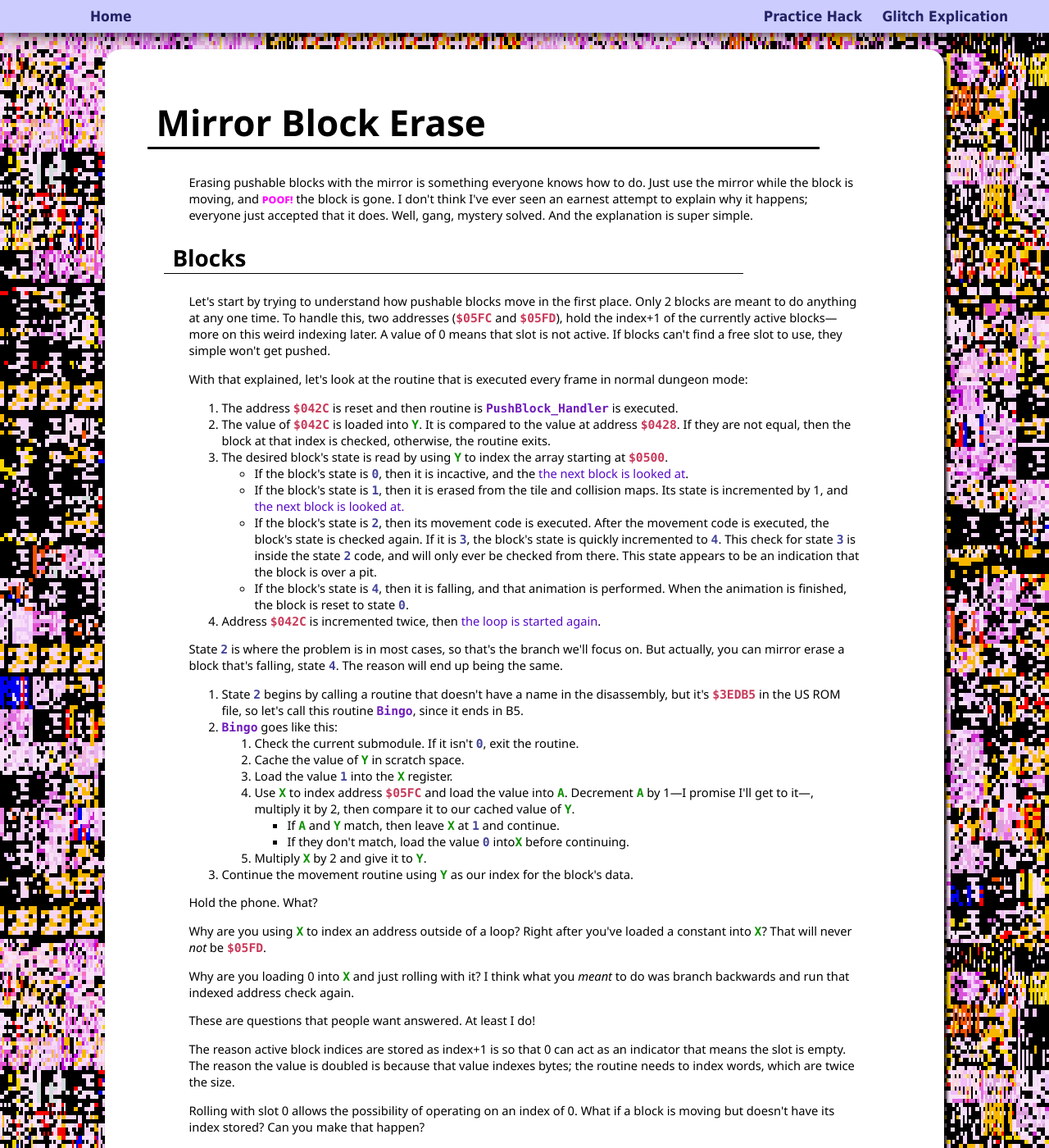
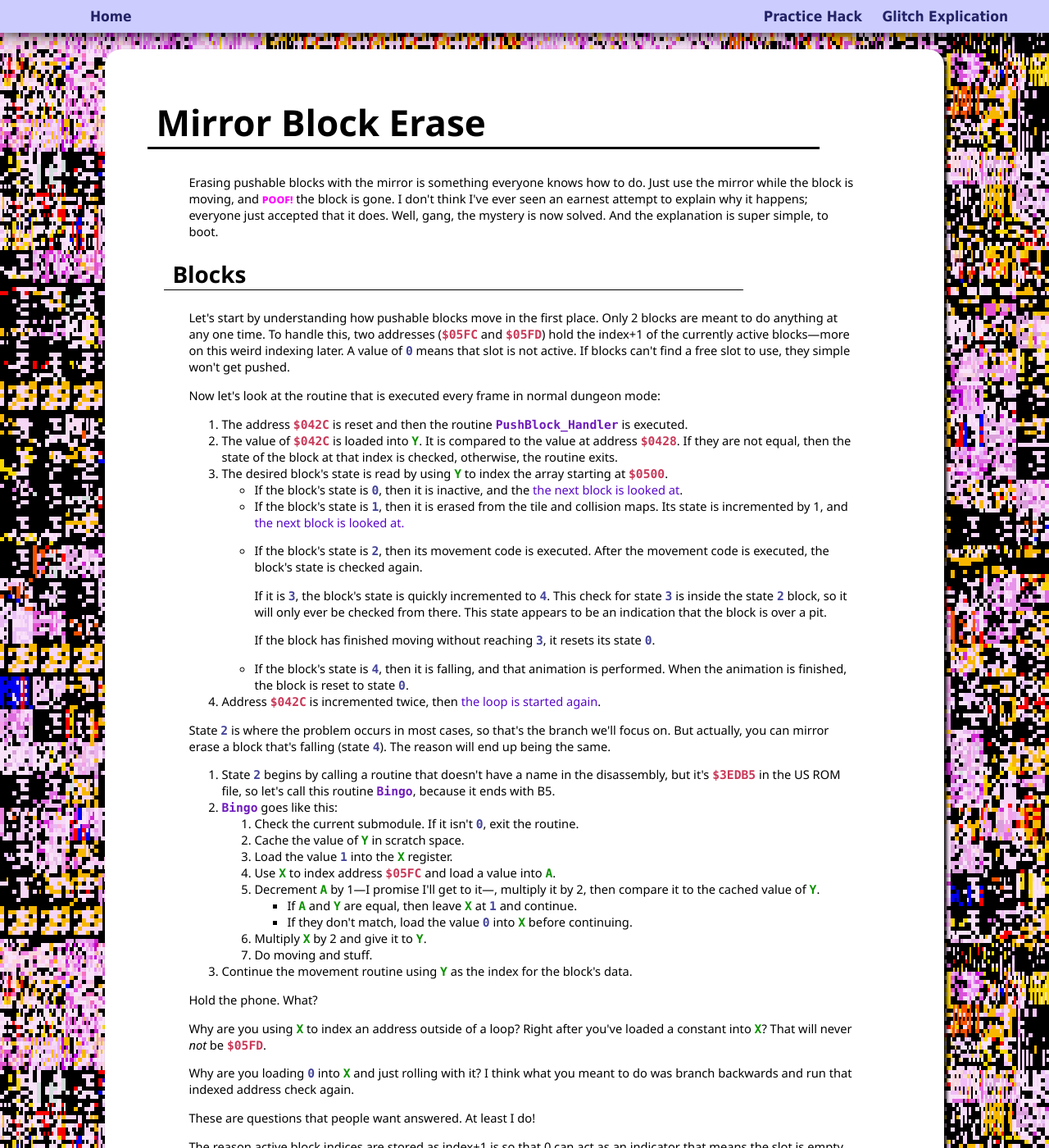
Before and after one commit to spannerisms/spannerisms.github.io, a Jekyll site: the page built from mirrorblock.html, in a window 1280 px wide and 1400 px high. Shown: the whole window at 82% size. Built offline with Jekyll 4.4.1, drawn with Linux system fonts in a browser that asks for light colours.

Commit message:
im committing to bomb dupe

```diff
--- a/_layouts/default.html
+++ b/_layouts/default.html
@@ -1,5 +1,5 @@
 <!doctype html>
-<html lang="en-US">
+<html lang="en-US" class="{{ page.background }}">
 	<head>
 		<title>{{ page.title }}</title>
 		<meta charset="utf-8">
@@ -13,7 +13,7 @@
 			<div class="Home"><a href="https://spannerisms.github.io">Home</a></div>
 			<div class="Links">
 				<ul>
-					<li><a href="lttphack" target="_">Practice Hack</a></li>
+					<li><a href="lttphack" target="_blank">Practice Hack</a></li>
 					<!--<li><span>Hacks</span>
 						<ul>
 							<li><a href="rupeegreen">Rupee Green</a></li>
--- a/assets/base.css
+++ b/assets/base.css
@@ -304,10 +304,6 @@
 	list-style: square;
 }
 
-ul.postlist li {
-	width: 50%;
-}
-
 ul.postlist li .date {
 	font-size: 80%;
 	vertical-align: bottom;
--- a/mirrorblock.html
+++ b/mirrorblock.html
@@ -5,47 +5,53 @@
 ---
 <div class="contentstuff glitchexp">
 	<h1>Mirror Block Erase</h1>
-	<p>Erasing pushable blocks with the mirror is something everyone knows how to do. Just use the mirror while the block is moving, and <span class="poof">POOF!</span> the block is gone. I don't think I've ever seen an earnest attempt to explain why it happens; everyone just accepted that it does. Well, gang, mystery solved. And the explanation is super simple.</p>
+	<p>Erasing pushable blocks with the mirror is something everyone knows how to do. Just use the mirror while the block is moving, and <span class="poof">POOF!</span> the block is gone. I don't think I've ever seen an earnest attempt to explain why it happens; everyone just accepted that it does. Well, gang, the mystery is now solved. And the explanation is super simple, to boot.</p>
 
 	<h2>Blocks</h2>
-	<p>Let's start by trying to understand how pushable blocks move in the first place. Only 2 blocks are meant to do anything at any one time. To handle this, two addresses (<code class="address">$05FC</code> and <code class="address">$05FD</code>), hold the index+1 of the currently active blocks&mdash;more on this weird indexing later. A value of 0 means that slot is not active. If blocks can't find a free slot to use, they simple won't get pushed.</p>
+	<p>Let's start by understanding how pushable blocks move in the first place. Only 2 blocks are meant to do anything at any one time. To handle this, two addresses (<code class="address">$05FC</code> and <code class="address">$05FD</code>) hold the index+1 of the currently active blocks&mdash;more on this weird indexing later. A value of <code class="value">0</code> means that slot is not active. If blocks can't find a free slot to use, they simple won't get pushed.</p>
 
-	<p>With that explained, let's look at the routine that is executed every frame in normal dungeon mode:</p>
+	<p>Now let's look at the routine that is executed every frame in normal dungeon mode:</p>
 	<ol>
-		<li>The address <code class="address">$042C</code> is reset and then routine is <code class="routine">PushBlock_Handler</code> is executed.</li>
-		<li class="branchpoint" id="loopstart">The value of <code class="address">$042C</code> is loaded into <code class="register">Y</code>. It is compared to the value at address <code class="address">$0428</code>. If they are not equal, then the block at that index is checked, otherwise, the routine exits.</li>
+		<li>The address <code class="address">$042C</code> is reset and then the routine <code class="routine">PushBlock_Handler</code> is executed.</li>
+		<li class="branchpoint" id="loopstart">The value of <code class="address">$042C</code> is loaded into <code class="register">Y</code>. It is compared to the value at address <code class="address">$0428</code>. If they are not equal, then the state of the block at that index is checked, otherwise, the routine exits.</li>
 		<li>The desired block's state is read by using <code class="register">Y</code> to index the array starting at <code class="address">$0500</code>.
 			<ul>
-				<li>If the block's state is <code class="value">0</code>, then it is incactive, and the <a class="branch" href="#nextblock">the next block is looked at</a>.</li>
+				<li>If the block's state is <code class="value">0</code>, then it is inactive, and the <a class="branch" href="#nextblock">the next block is looked at</a>.</li>
 				<li>If the block's state is <code class="value">1</code>, then it is erased from the tile and collision maps. Its state is incremented by 1, and <a class="branch" href="#nextblock">the next block is looked at.</a></li>
-				<li>If the block's state is <code class="value">2</code>, then its movement code is executed. After the movement code is executed, the block's state is checked again. If it is <code class="value">3</code>, the block's state is quickly incremented to <code class="value">4</code>. This check for state <code class="value">3</code> is inside the state <code class="value">2</code> code, and will only ever be checked from there. This state appears to be an indication that the block is over a pit.</li>
+				<li>
+						<p>If the block's state is <code class="value">2</code>, then its movement code is executed. After the movement code is executed, the block's state is checked again.</p>
+						<p>If it is <code class="value">3</code>, the block's state is quickly incremented to <code class="value">4</code>. This check for state <code class="value">3</code> is inside the state <code class="value">2</code> block, so it will only ever be checked from there. This state appears to be an indication that the block is over a pit.</p>
+						<p>If the block has finished moving without reaching <code class="value">3</code>, it resets its state <code class="value">0</code>.</p>
+					</li>
 				<li>If the block's state is <code class="value">4</code>, then it is falling, and that animation is performed. When the animation is finished, the block is reset to state <code class="value">0</code>.</li>
 			</ul>
 		</li>
-		<li class="branchpoint" id="nextblock">Address <code class="address">$042C</code> is incremented twice, then <a class="branch" href="#loopstart">the loop is started again</a>.
+		<li class="branchpoint" id="nextblock">Address <code class="address">$042C</code> is incremented twice, then <a class="branch" href="#loopstart">the loop is started again</a>.</li>
 	</ol>
-	<p>State <code class="value">2</code> is where the problem is in most cases, so that's the branch we'll focus on. But actually, you can mirror erase a block that's falling, state <code class="value">4</code>. The reason will end up being the same.</p>
+	<p>State <code class="value">2</code> is where the problem occurs in most cases, so that's the branch we'll focus on. But actually, you can mirror erase a block that's falling (state <code class="value">4</code>). The reason will end up being the same.</p>
 	<ol>
-		<li>State <code class="value">2</code> begins by calling a routine that doesn't have a name in the disassembly, but it's <code class="address">$3EDB5</code> in the US ROM file, so let's call this routine <code class="routine">Bingo</code>, since it ends in B5.</li>
+		<li>State <code class="value">2</code> begins by calling a routine that doesn't have a name in the disassembly, but it's <code class="address">$3EDB5</code> in the US ROM file, so let's call this routine <code class="routine">Bingo</code>, because it ends with B5.</li>
 		<li><code class="routine">Bingo</code> goes like this:
 			<ol>
 				<li>Check the current submodule. If it isn't <code class="value">0</code>, exit the routine.</li>
 				<li>Cache the value of <code class="register">Y</code> in scratch space.</li>
 				<li>Load the value <code class="value">1</code> into the <code class="register">X</code> register.</li>
-				<li>Use <code class="register">X</code> to index address <code class="address">$05FC</code> and load the value into <code class="register">A</code>. Decrement <code class="register">A</code> by 1&mdash;I promise I'll get to it&mdash;, multiply it by 2, then compare it to our cached value of <code class="register">Y</code>.
+				<li>Use <code class="register">X</code> to index address <code class="address">$05FC</code> and load a value into <code class="register">A</code>.</li>
+				<li>Decrement <code class="register">A</code> by 1&mdash;I promise I'll get to it&mdash;, multiply it by 2, then compare it to the cached value of <code class="register">Y</code>.
 					<ul>
-						<li>If <code class="register">A</code> and <code class="register">Y</code> match, then leave <code class="register">X</code> at <code class="value">1</code> and continue.</li>
-						<li>If they don't match, load the value <code class="value">0</code> into<code class="register">X</code> before continuing.</li>
+						<li>If <code class="register">A</code> and <code class="register">Y</code> are equal, then leave <code class="register">X</code> at <code class="value">1</code> and continue.</li>
+						<li>If they don't match, load the value <code class="value">0</code> into <code class="register">X</code> before continuing.</li>
 					</ul>
 				</li>
 				<li>Multiply <code class="register">X</code> by 2 and give it to <code class="register">Y</code>.</li>
+				<li>Do moving and stuff.</li>
 			</ol>
-			<li>Continue the movement routine using <code class="register">Y</code> as our index for the block's data.</li>
+			<li>Continue the movement routine using <code class="register">Y</code> as the index for the block's data.</li>
 		</li>
 	</ol>
 	<p>Hold the phone. What?</p>
 	<p>Why are you using <code class="register">X</code> to index an address outside of a loop? Right after you've loaded a constant into <code class="register">X</code>? That will never <em>not</em> be <code class="address">$05FD</code>.</p>
-	<p>Why are you loading 0 into <code class="register">X</code> and just rolling with it? I think what you <em>meant</em> to do was branch backwards and run that indexed address check again.</p>
+	<p>Why are you loading <code class="value">0</code> into <code class="register">X</code> and just rolling with it? I think what you meant to do was branch backwards and run that indexed address check again.</p>
 	<p>These are questions that people want answered. At least I do!</p>
 	<p>The reason active block indices are stored as index+1 is so that 0 can act as an indicator that means the slot is empty. The reason the value is doubled is because that value indexes bytes; the routine needs to index words, which are twice the size.</p>
 	<p>Rolling with slot 0 allows the possibility of operating on an index of 0. What if a block is moving but doesn't have its index stored? Can you make that happen?</p>
```
Also changed, not shown: other parts of _layouts/default.html (+1 -0 lines), bombdupe.html (added, +11 -0 lines).
